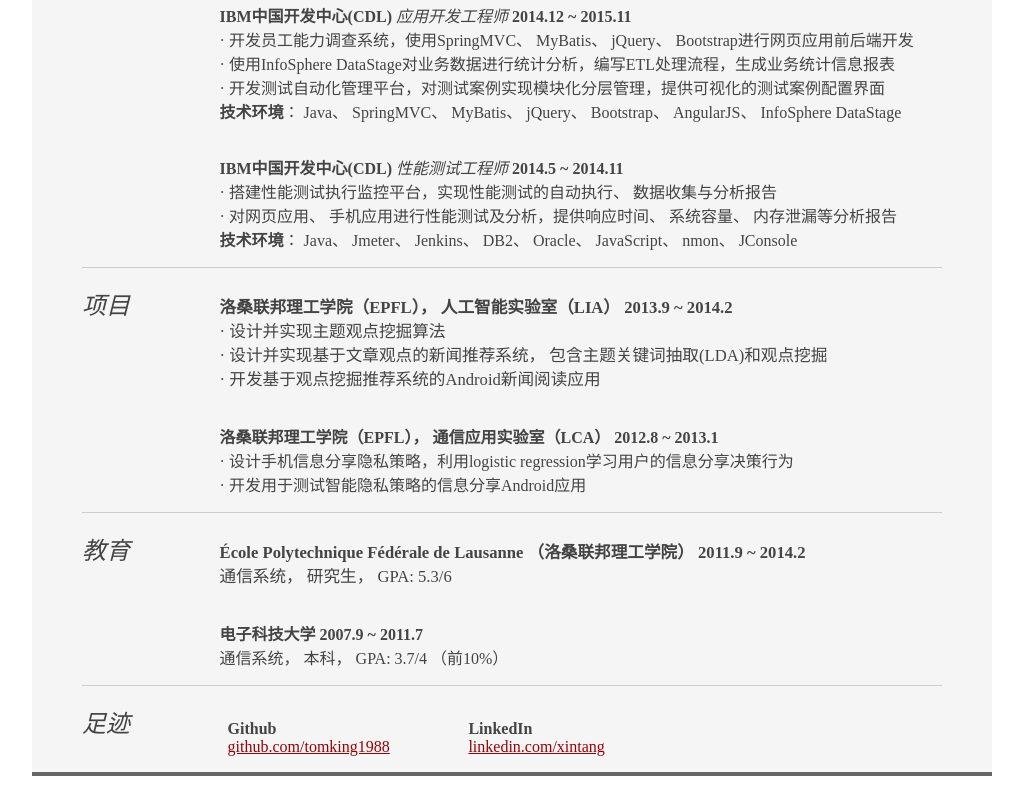
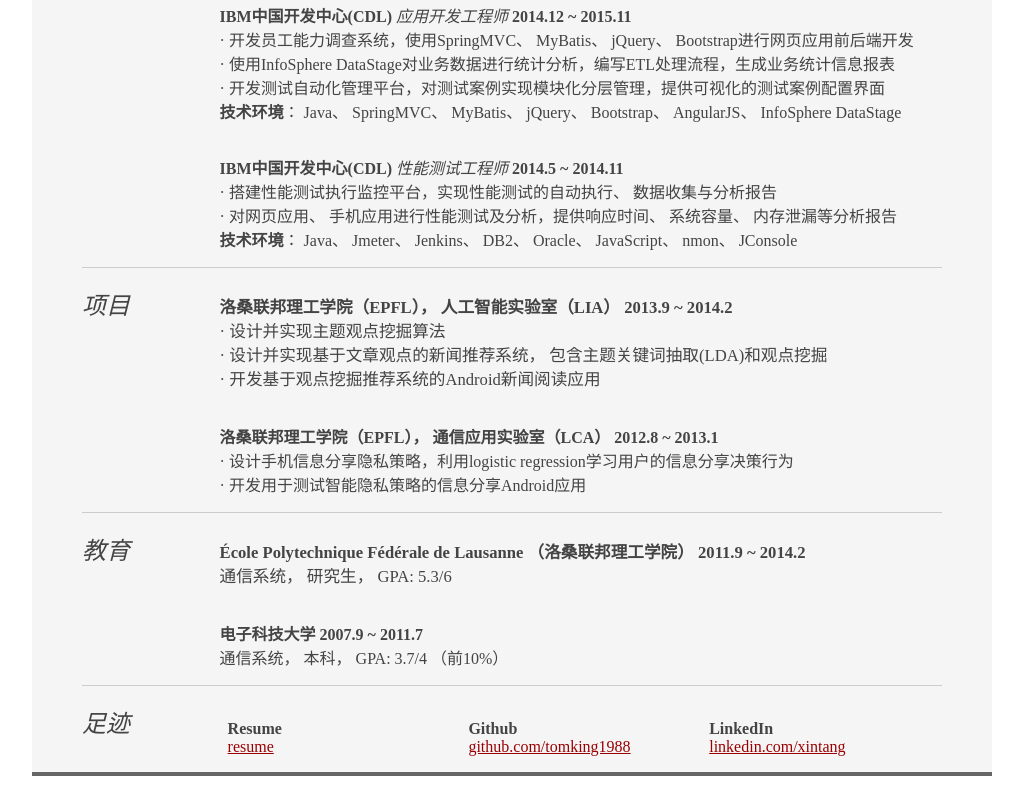
Before and after one commit to tomking1988/tomking1988.github.io, a plain HTML site: page index.html in a window 1280 px wide. Shown: the part 619-1427 px from the top of the page, without its empty margins (128-1151 px from the left). Drawn offline with Linux system fonts and the light colour scheme; a web font is replaced by a local one.

Commit message:
Update index.html

```diff
--- a/index.html
+++ b/index.html
@@ -57,6 +57,8 @@ article,aside,details,figcaption,figure,footer,header,hgroup,nav,section,summary
 <hr>
 <h3 id="-">足迹</h3>
 <ul>
+<li><p><strong>Resume</strong><br>  <a href="http://tomking1988.github.io">resume</a></p>
+</li>
 <li><p><strong>Github</strong><br>  <a href="https://github.com/tomking1988">github.com/tomking1988</a></p>
 </li>
 <li><p><strong>LinkedIn</strong><br>  <a href="https://www.linkedin.com/in/xin-tang-65b40736/">linkedin.com/xintang</a></p>
```
